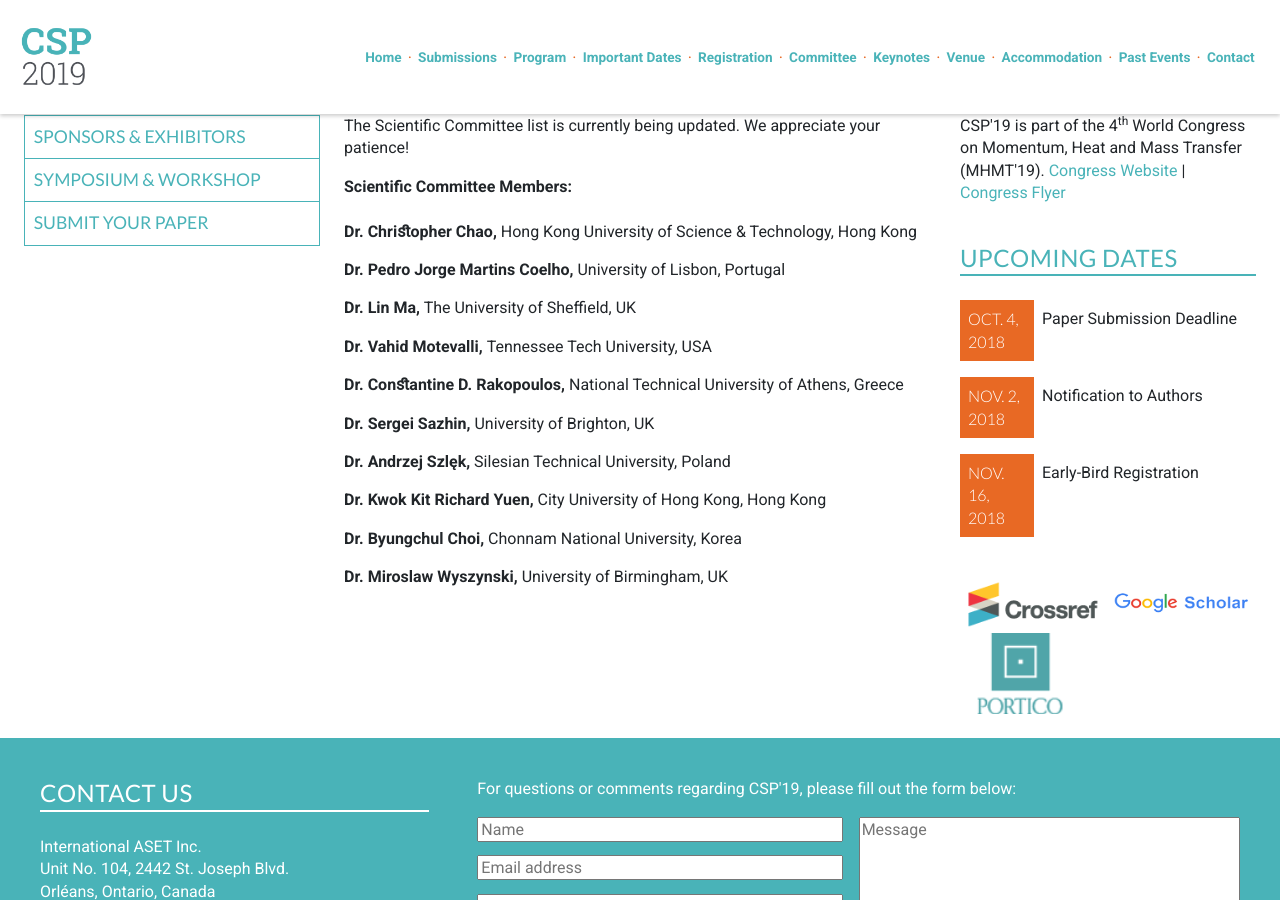
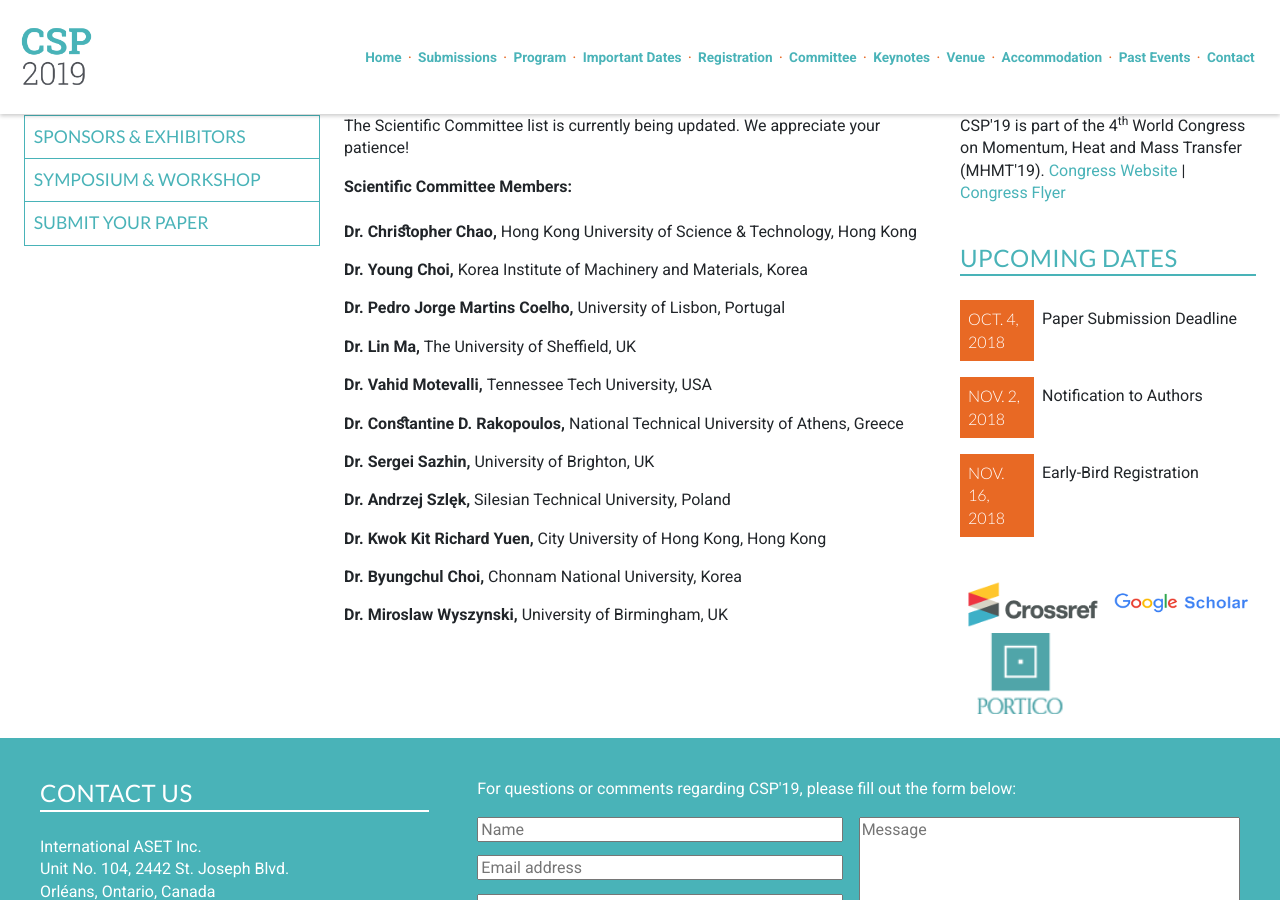
Before and after one commit to intaset/cspconference, a Jekyll site: the page built from committee.html, in a window 1280 px wide and 900 px high, scrolled down 389 px. Built offline with Jekyll 4.4.1, drawn with Linux system fonts in a browser that asks for light colours; nearby versions of some CDN libraries; Markdown is read by kramdown in place of the engine named in the settings; comment, search, counter and statistics services are not loaded.

Commit message:
Added scientific committee members

```diff
--- a/committee.html
+++ b/committee.html
@@ -10,6 +10,7 @@ meta: The scientific committee members of CSP'19.
 
     <p class="bold">Scientific Committee Members:</p><br>
     <p class="body"><b>Dr. Chriﬆopher Chao,</b> Hong Kong University of Science & Technology, Hong Kong </p>
+    <p class="body"><b>Dr. Young Choi,</b> Korea Institute of Machinery and Materials, Korea </p>
     <p class="body"><b>Dr. Pedro Jorge Martins Coelho,</b> University of Lisbon, Portugal </p>
     <p class="body"><b>Dr. Lin Ma,</b> The University of Sheffield, UK </p>
     <p class="body"><b>Dr. Vahid Motevalli, </b>Tennessee Tech University, USA</p>
```
Also changed, not shown: 1 other file.
